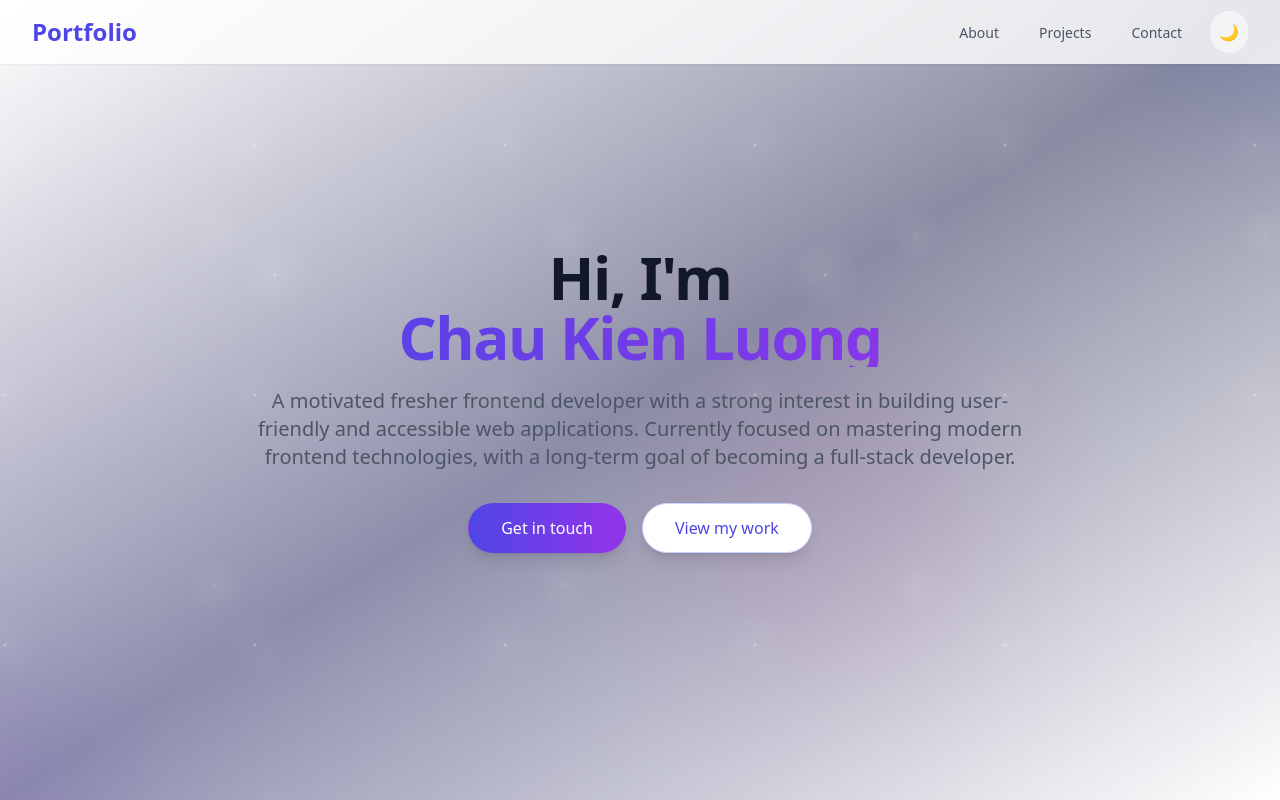
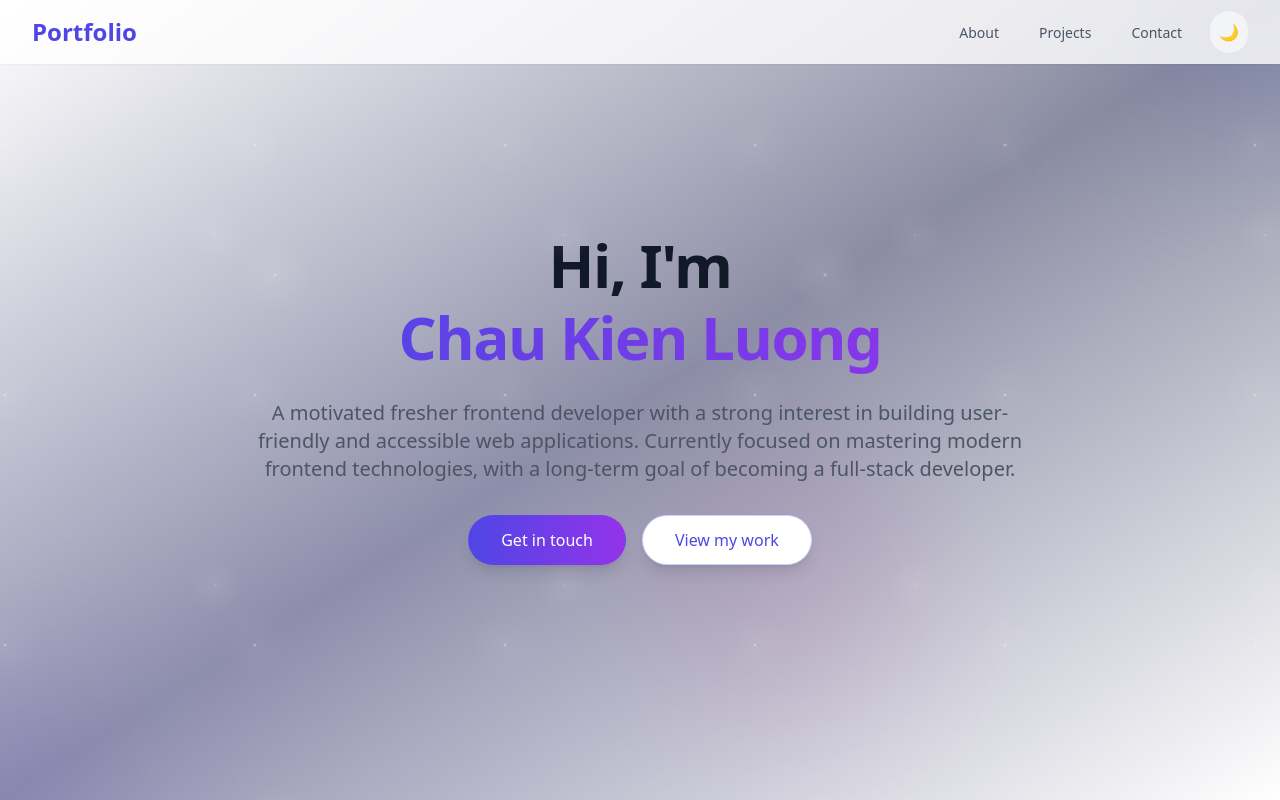
Before and after one commit to CHAUKIENLUONG/Portfolio, a React (Vite) app: page / in a window 1280 px wide. Shown: the top 800 px of the page. Built offline with nearby package versions, Linux system fonts and the light colour scheme.

Commit message:
maintain layout file hero.tsx and index.css

```diff
--- a/src/components/Hero.tsx
+++ b/src/components/Hero.tsx
@@ -19,7 +19,7 @@ const Hero = () => {
             className="text-4xl tracking-tight font-extrabold text-gray-900 dark:text-white sm:text-5xl md:text-6xl"
           >
             <span className="block">Hi, I'm</span>
-            <span className="block bg-gradient-to-r from-indigo-600 to-purple-600 dark:from-indigo-400 dark:to-purple-400 bg-clip-text text-transparent">
+            <span className="block pt-3 pb-3 bg-gradient-to-r from-indigo-600 to-purple-600 dark:from-indigo-400 dark:to-purple-400 bg-clip-text text-transparent">
               Chau Kien Luong
             </span>
           </h1>
--- a/src/index.css
+++ b/src/index.css
@@ -95,6 +95,7 @@ a {
   color: #646cff;
   text-decoration: inherit;
 }
+
 a:hover {
   color: #535bf2;
 }
@@ -123,9 +124,11 @@ button {
   cursor: pointer;
   transition: border-color 0.25s;
 }
+
 button:hover {
   border-color: #646cff;
 }
+
 button:focus,
 button:focus-visible {
   outline: 4px auto -webkit-focus-ring-color;
@@ -135,12 +138,15 @@ button:focus-visible {
   0% {
     transform: translate(0px, 0px) scale(1);
   }
+
   33% {
     transform: translate(30px, -50px) scale(1.1);
   }
+
   66% {
     transform: translate(-20px, 20px) scale(0.9);
   }
+
   100% {
     transform: translate(0px, 0px) scale(1);
   }
@@ -151,9 +157,9 @@ button:focus-visible {
 }
 
 .animation-delay-2000 {
-  animation-delay: 2s;
+  animation-delay: 1s;
 }
 
 .animation-delay-4000 {
-  animation-delay: 4s;
+  animation-delay: 2s;
 }
```
